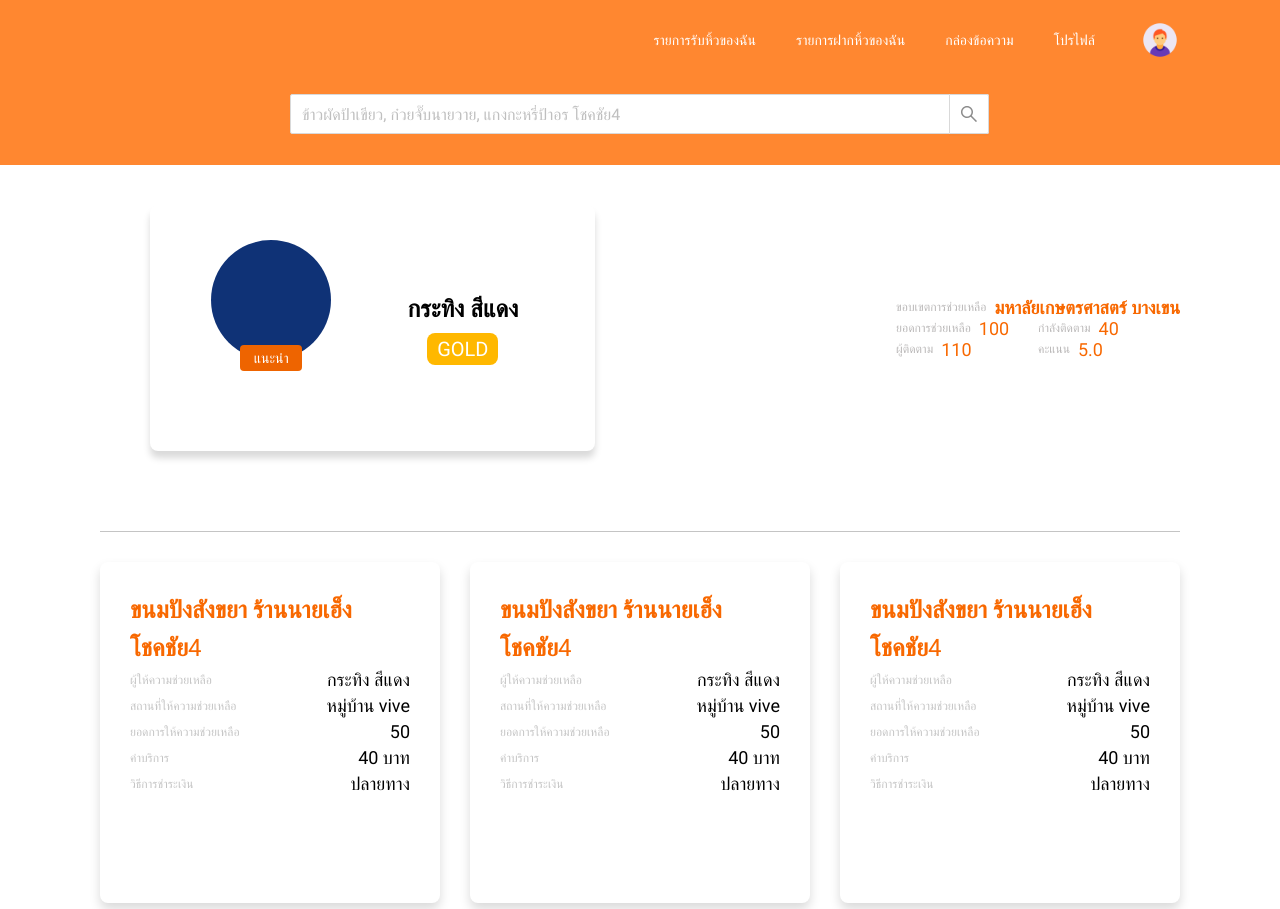
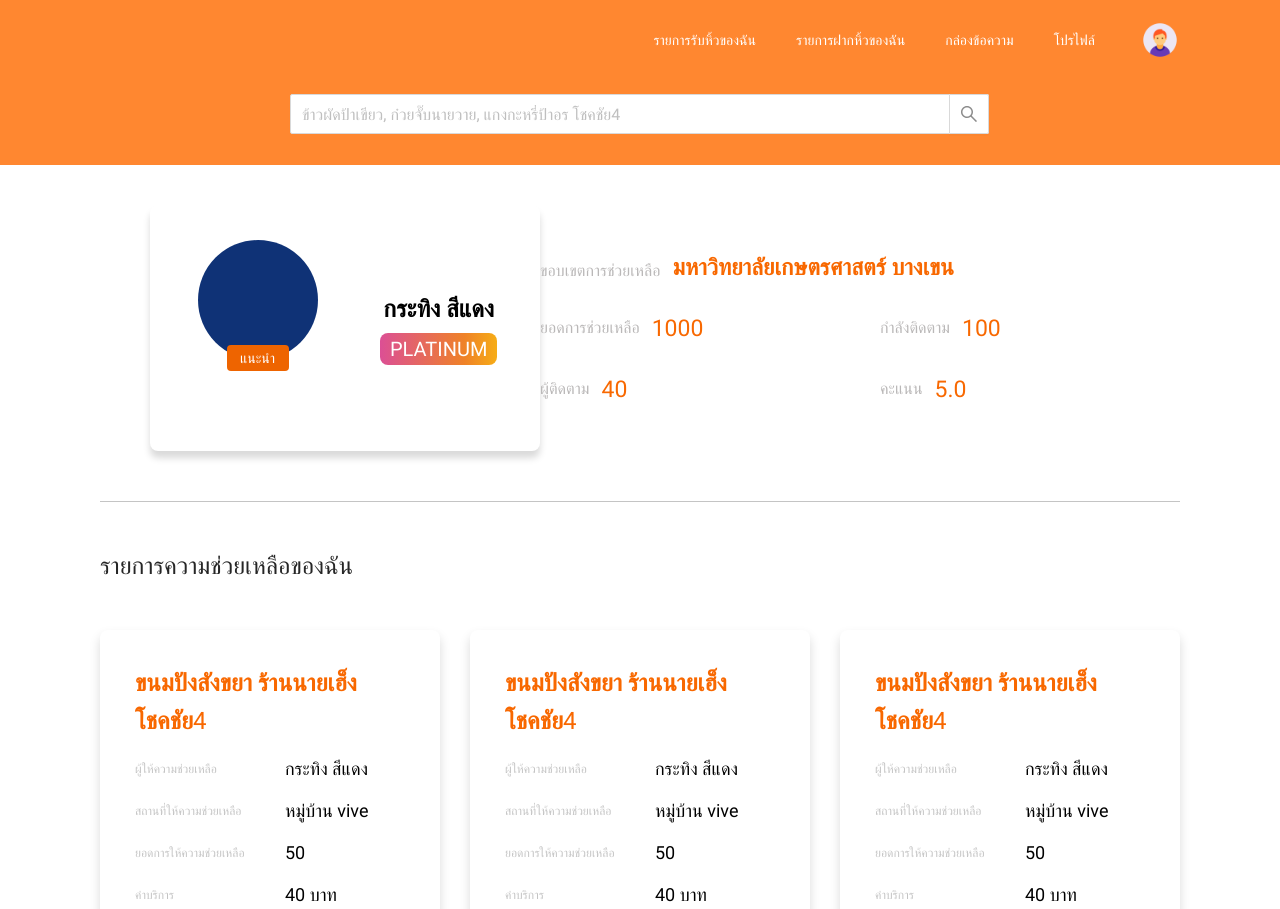
Before and after one commit to nnaboon/HelloHelper_Frontend, a React (Create React App) app: page /profile in a window 1280 px wide. Shown: the top 909 px of the page. Built offline with nearby package versions, Linux system fonts and the light colour scheme.

Commit message:
fix: user styling

```diff
--- a/src/data/user.ts
+++ b/src/data/user.ts
@@ -3,7 +3,7 @@ export const USER_DATA = [
         id: 'abcde',
         name: 'กระทิง สีแดง',
         imageUrl: '',
-        location: 'หมู่บ้าน vive',
+        location: 'มหาวิทยาลัยเกษตรศาสตร์ บางเขน',
         category: ['food', 'cloth', 'music', 'sports'],
         following: 100,
         follower: 40,
--- a/src/pages/ProfilePage.tsx
+++ b/src/pages/ProfilePage.tsx
@@ -3,14 +3,16 @@
 import { css, jsx } from '@emotion/react';
 import styled from '@emotion/styled';
 import React from 'react';
+import { Text } from 'components/Text';
 import Flex from 'components/Flex/Flex';
 import { Navbar } from 'components/Navbar/Navbar';
 import { USER_DATA } from 'data/user';
 import { SecondaryButton, PrimaryButton } from 'components/Button/Button';
 
 import { SuggestedBadge, RankingBadge } from 'components/Badge/Badge';
+
 import { RANK_BADGE } from 'components/Badge/const';
-import { justifyContent } from 'styled-system';
+import { justifyContent, alignItems } from 'styled-system';
 
 const ProfilePageContainer = styled.div`
     box-sizing: border-box;
@@ -22,7 +24,7 @@ const ProfilePageContainer = styled.div`
 const ProfilePageUserInfoSection = styled.div`
     display: flex;
     align-items: center;
-    justify-content: space-between;
+    justify-content: space-around;
 `;
 
 const ProfilePageUserHelperListSection = styled.div`
@@ -40,19 +42,22 @@ const HelperListCard = styled.div`
     display: flex;
     flex-direction: column;
     box-sizing: border-box;
-    padding: 30px;
+    padding: 35px;
+    position: relative;
 `;
 
 const HelperListTitle = styled.div`
     font-weight: 700;
     font-size: 24px;
     color: #F86800;
+    margin-bottom: 8px;
 `;
 
 const HelperListHeading = styled.div`
     font-size: 12px;
     line-height: 26px;
     color: #C4C4C4;
+    min-width: 150px;
 `;
 
 const HelperListDetail = styled.div`
@@ -91,12 +96,13 @@ const UserName = styled.div`
 const ProfileInfoContainer = styled.div`
     width: 100%;
     display: grid;
-    grid-template-columns: 1fr 1fr;
+    grid-template-columns: minmax(300px, auto) minmax(300px, auto);
+    grid-gap: 40px;
 `;
 
 const ProfileInfoListHeading = styled.div`
     font-weight: 500;
-    font-size: 12px;
+    font-size: 16px;
     line-height: 14px;
     color: #BAB8B8;
 
@@ -104,15 +110,28 @@ const ProfileInfoListHeading = styled.div`
 
 const ProfileInfoListDetail = styled.div`
     font-weight: 700;
-    font-size: 18px;
+    font-size: 23px;
     line-height: 21px;
     color: #F86800;
-    margin-left: 8px;
+    margin-left: 12px;
 `;
 
 const SeparateLine = styled.div`
     border-bottom: 1px solid #C4C4C4;
-    padding: 40px 0;
+    margin: 50px 0;
+`;
+
+const SecondaryHelpButton = styled(SecondaryButton)`
+    width: max-content;
+    padding: 0 10px;
+    position: absolute;
+    bottom: 20px;
+    right: 20px;
+
+    &:hover {
+        background: #F86800;
+        color: #ffff;
+    }
 `;
 
 export const ProfilePage = () => {
@@ -120,7 +139,10 @@ export const ProfilePage = () => {
         <React.Fragment>
             <Navbar />
             <ProfilePageContainer>
-                <ProfilePageUserInfoSection>
+                {USER_DATA.map(({ id, name, imageUrl, location, category, follower, following, helpSum, rank, rating, suggested}) => (
+                    <ProfilePageUserInfoSection
+                        key={id}
+                    >
                         <UserCard>
                             <div
                                 css={css`
@@ -132,7 +154,7 @@ export const ProfilePage = () => {
                                 `}
                             >
                                 <HelperImage />
-                            <SuggestedBadge>แนะนำ</SuggestedBadge>
+                                {Boolean(suggested) && <SuggestedBadge>แนะนำ</SuggestedBadge>}
                             </div>
                             <div
                                 css={css`
@@ -142,62 +164,65 @@ export const ProfilePage = () => {
                                     justify-content: center;
                                 `}
                             >
-                            <UserName>กระทิง สีแดง</UserName>
-                            <RankingBadge rankColor="#FFB800">GOLD</RankingBadge>
+                                <UserName>{name}</UserName>
+                                <RankingBadge rankColor={RANK_BADGE[rank].color}>{rank.toUpperCase()}</RankingBadge>
                             </div>
                         </UserCard>
                         <div>
-                        <Flex>
+                            <Flex marginBottom="40px" itemAlign="flex-end">
                                 <ProfileInfoListHeading>ขอบเขตการช่วยเหลือ</ProfileInfoListHeading>
-                            <ProfileInfoListDetail>มหาลัยเกษตรศาสตร์ บางเขน</ProfileInfoListDetail>
+                                <ProfileInfoListDetail>{location}</ProfileInfoListDetail>
                             </Flex>
                             <ProfileInfoContainer>
                                 <Flex>
                                     <ProfileInfoListHeading>ยอดการช่วยเหลือ</ProfileInfoListHeading>
-                                <ProfileInfoListDetail>100</ProfileInfoListDetail>
+                                    <ProfileInfoListDetail>{helpSum}</ProfileInfoListDetail>
                                 </Flex>
                                 <Flex>
                                     <ProfileInfoListHeading>กำลังติดตาม</ProfileInfoListHeading>
-                                <ProfileInfoListDetail>40</ProfileInfoListDetail>
+                                    <ProfileInfoListDetail>{following}</ProfileInfoListDetail>
                                 </Flex>
                                 <Flex>
                                     <ProfileInfoListHeading>ผู้ติดตาม</ProfileInfoListHeading>
-                                <ProfileInfoListDetail>110</ProfileInfoListDetail>
+                                    <ProfileInfoListDetail>{follower}</ProfileInfoListDetail>
                                 </Flex>
                                 <Flex>
                                     <ProfileInfoListHeading>คะแนน</ProfileInfoListHeading>
-                                <ProfileInfoListDetail>5.0</ProfileInfoListDetail>
+                                    <ProfileInfoListDetail>{rating.toFixed(1)}</ProfileInfoListDetail>
                                 </Flex>
                             </ProfileInfoContainer>
                         </div>
                     </ProfilePageUserInfoSection>
+                ))}
                 <SeparateLine />
+                <Text fontWeight={500} fontSize="24px" marginY="20px">รายการความช่วยเหลือของฉัน</Text>
                 <ProfilePageUserHelperListSection>
                     {USER_DATA[0].helpList.map(({ id, name, title, location, helpSum, serviceCharge, payment}) => (
                         <HelperListCard
                             key={id}
                         >
                             <HelperListTitle>{title}</HelperListTitle>
-                            <Flex justify="space-between">
+                            <Flex marginY="8px">
                                 <HelperListHeading>ผู้ให้ความช่วยเหลือ</HelperListHeading>
                                 <HelperListDetail>{name}</HelperListDetail>
                             </Flex>
-                            <Flex justify="space-between">
+                            <Flex  marginY="8px">
                                 <HelperListHeading>สถานที่ให้ความช่วยเหลือ</HelperListHeading>
                                 <HelperListDetail>{location}</HelperListDetail>
                             </Flex>
-                            <Flex justify="space-between">
+                            <Flex  marginY="8px">
                                 <HelperListHeading>ยอดการให้ความช่วยเหลือ</HelperListHeading>
                                 <HelperListDetail>{helpSum}</HelperListDetail>
                             </Flex>
-                            <Flex justify="space-between">
+                            <Flex  marginY="8px">
                                 <HelperListHeading>ค่าบริการ</HelperListHeading>
                                 <HelperListDetail>{serviceCharge}</HelperListDetail>
                             </Flex>
-                            <Flex justify="space-between">
+                            <Flex  marginY="8px">
                                 <HelperListHeading>วิธีการชำระเงิน</HelperListHeading>
                                 <HelperListDetail>{payment}</HelperListDetail>
                             </Flex>
+                            <SecondaryHelpButton>ขอความช่วยเหลือ</SecondaryHelpButton>
                         </HelperListCard>
                     ))}
                 </ProfilePageUserHelperListSection>
```
Lines whose indentation alone changed are shown as unchanged.
